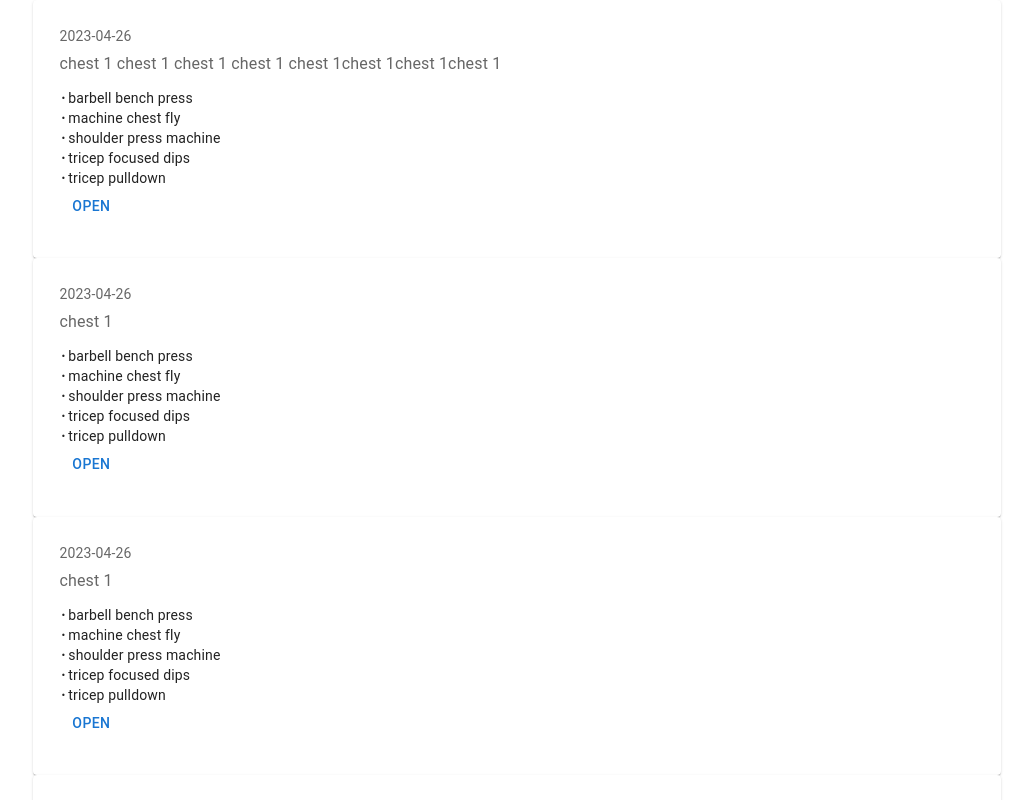
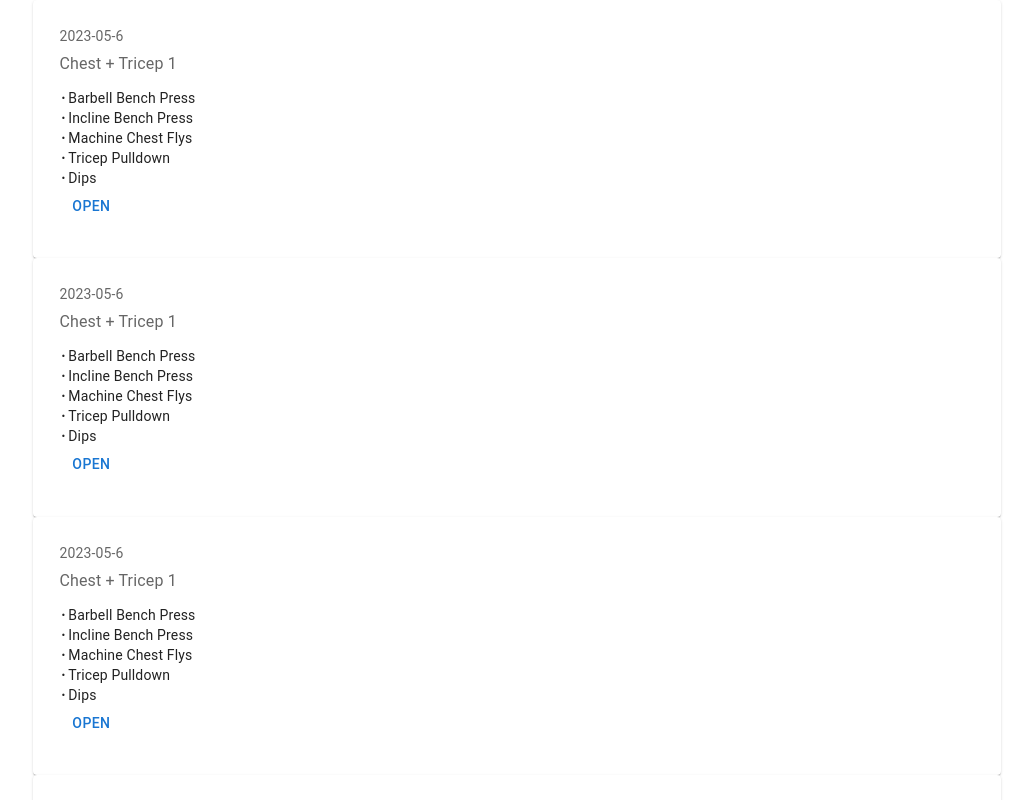
Before and after one commit to henryhhuang/wot, a React (Create React App) app in the folder my-app/: page / in a window 1280 px wide. Shown: the top 800 px of the page, without its empty margins (123-1156 px from the left). Built offline with nearby package versions, Linux system fonts and the light colour scheme.

Commit message:
added more specific mock data

```diff
--- a/my-app/src/Components/ExerciseTable/ExerciseTable.tsx
+++ b/my-app/src/Components/ExerciseTable/ExerciseTable.tsx
@@ -7,10 +7,19 @@ import TableContainer from '@mui/material/TableContainer';
 import TableHead from '@mui/material/TableHead';
 import TableRow from '@mui/material/TableRow';
 import Paper from '@mui/material/Paper';
+import data from "../../mock/exercises.json";
+
 
 type Set = {
     weight: number,
     reps: number
+}
+
+type Exercise = {
+    id: number,
+    workoutId: number,
+    name: string,
+    sets: Set[]
 }
 
 interface Props {
@@ -19,20 +28,20 @@ interface Props {
 }
 
 const ExerciseTable: React.FC<Props> = ( {name, sets} ) => {
-
     return (
         <Paper className="root">
+            {data.map((exercise: Exercise) => (
                 <TableContainer component={Paper}>
                     <Table className="table" size="small">
                         <TableHead>
                             <TableRow>
-                            <TableCell className="tableCell">{name}</TableCell>
+                                <TableCell className="tableCell">{exercise.name}</TableCell>
                                 <TableCell className="tableCell" >Weight</TableCell>
                                 <TableCell className="tableCell" >Reps</TableCell>
                             </TableRow>
                         </TableHead>
                         <TableBody>
-                        {sets.map((set: Set, index: number) => (
+                            {exercise.sets.map((set: Set, index: number) => (
                                 <TableRow
                                 key={'table-' + index}
                                 sx={{ '&:last-child td, &:last-child th': { border: 0 } }}
@@ -47,6 +56,7 @@ const ExerciseTable: React.FC<Props> = ( {name, sets} ) => {
                         </TableBody>
                     </Table>
                 </TableContainer>
+            ))}
         </Paper>
     )
 }
--- a/my-app/src/Components/Exercises/Exercises.tsx
+++ b/my-app/src/Components/Exercises/Exercises.tsx
@@ -1,4 +1,4 @@
-import data from "../../mock/workout.json";
+import data from "../../mock/workouts.json";
 import Grid from "@mui/material/Grid";
 import Box from "@mui/material/Box";
 import Paper from '@mui/material/Paper';
@@ -11,6 +11,14 @@ import React from 'react';
 import Drawer from '@mui/material/Drawer';
 import Button from '@mui/material/Button';
 import ExerciseTable from "../ExerciseTable/ExerciseTable";
+
+
+type Workout = {
+    id: number,
+    name: string,
+    date: string,
+    exercises: string[]
+}
 
 const bull = (
     <Box
@@ -47,7 +55,7 @@ const Exercise: React.FC = () => {
         justifyContent="center"
         alignItems="center"
         >
-            {data.map((workout: any) => (
+            {data.map((workout: Workout) => (
                 <Card sx={{ minWidth: 275, padding:"10px", width:"74%", marginRight:"10vh", marginLeft:"10vh"}}>
                     <CardContent>
                         <Typography sx={{ fontSize: 14 }} color="text.secondary" gutterBottom>
@@ -57,10 +65,10 @@ const Exercise: React.FC = () => {
                         {workout.name}
                         </Typography>
                         <Typography variant="body2">
-                            {workout.exercises.map((exercise: any) => (
+                            {workout.exercises.map((name: string) => (
                             <Typography variant="body2">
                                 {bull}
-                                {exercise.name}
+                                {name}
                             </Typography>
                             ))}
                         </Typography>
@@ -77,7 +85,7 @@ const Exercise: React.FC = () => {
                     sx: { height: "80%" },
                   }}
             >
-                <ExerciseTable name={data[0].exercises[0].name} sets={data[0].exercises[0].sets}/>
+                <ExerciseTable name="placeholder" sets={[{"weight" : 1, "reps": 1}]}/>
             </Drawer>
         </Box>
     )
--- /dev/null
+++ b/my-app/src/mock/exercises.json
@@ -0,0 +1,140 @@
+[
+    {
+        "id": 1,
+        "workoutId": 1,
+        "name": "Machine Chest Flys",
+        "sets" : [
+            {
+                "weight": 100,
+                "reps": 8
+            },
+            {
+                "weight": 100,
+                "reps": 8
+            },
+            {
+                "weight": 100,
+                "reps": 8
+            },
+            {
+                "weight": 100,
+                "reps": 8
+            }
+        ]
+    },
+    {
+        "id": 1,
+        "workoutId": 1,
+        "name": "Machine Chest Flys",
+        "sets" : [
+            {
+                "weight": 100,
+                "reps": 8
+            },
+            {
+                "weight": 100,
+                "reps": 8
+            },
+            {
+                "weight": 100,
+                "reps": 8
+            },
+            {
+                "weight": 100,
+                "reps": 8
+            }
+        ]
+    },
+    {
+        "id": 1,
+        "workoutId": 1,
+        "name": "Machine Chest Flys",
+        "sets" : [
+            {
+                "weight": 100,
+                "reps": 8
+            },
+            {
+                "weight": 100,
+                "reps": 8
+            },
+            {
+                "weight": 100,
+                "reps": 8
+            },
+            {
+                "weight": 100,
+                "reps": 8
+            }
+        ]
+    },
+    {
+        "id": 1,
+        "workoutId": 1,
+        "name": "Machine Chest Flys",
+        "sets" : [
+            {
+                "weight": 100,
+                "reps": 8
+            },
+            {
+                "weight": 100,
+                "reps": 8
+            },
+            {
+                "weight": 100,
+                "reps": 8
+            },
+            {
+                "weight": 100,
+                "reps": 8
+            }
+        ]
+    },
+    {
+        "id": 1,
+        "workoutId": 1,
+        "name": "Machine Chest Flys",
+        "sets" : [
+            {
+                "weight": 100,
+                "reps": 8
+            },
+            {
+                "weight": 100,
+                "reps": 8
+            },
+            {
+                "weight": 100,
+                "reps": 8
+            },
+            {
+                "weight": 100,
+                "reps": 8
+            }
+        ]
+    },
+    {
+        "id": 1,
+        "workoutId": 1,
+        "name": "Machine Chest Flys",
+        "sets" : [
+            {
+                "weight": 100,
+                "reps": 8
+            },
+            {
+                "weight": 100,
+                "reps": 8
+            },
+            {
+                "weight": 100,
+                "reps": 8
+            },
+            {
+                "weight": 100,
+                "reps": 8
+            }
+        ]
+    }
+]
--- /dev/null
+++ b/my-app/src/mock/workouts.json
@@ -0,0 +1,44 @@
+[
+    {
+        "id": 1,
+        "name": "Chest + Tricep 1",
+        "date": "2023-05-6",
+        "exercises": ["Barbell Bench Press", "Incline Bench Press", "Machine Chest Flys", "Tricep Pulldown", "Dips"]
+    },
+    {
+        "id": 2,
+        "name": "Chest + Tricep 1",
+        "date": "2023-05-6",
+        "exercises": ["Barbell Bench Press", "Incline Bench Press", "Machine Chest Flys", "Tricep Pulldown", "Dips"]
+    },
+    {
+        "id": 3,
+        "name": "Chest + Tricep 1",
+        "date": "2023-05-6",
+        "exercises": ["Barbell Bench Press", "Incline Bench Press", "Machine Chest Flys", "Tricep Pulldown", "Dips"]
+    },
+    {
+        "id": 4,
+        "name": "Chest + Tricep 1",
+        "date": "2023-05-6",
+        "exercises": ["Barbell Bench Press", "Incline Bench Press", "Machine Chest Flys", "Tricep Pulldown", "Dips"]
+    },
+    {
+        "id": 5,
+        "name": "Chest + Tricep 1",
+        "date": "2023-05-6",
+        "exercises": ["Barbell Bench Press", "Incline Bench Press", "Machine Chest Flys", "Tricep Pulldown", "Dips"]
+    },
+    {
+        "id": 6,
+        "name": "Chest + Tricep 1",
+        "date": "2023-05-6",
+        "exercises": ["Barbell Bench Press", "Incline Bench Press", "Machine Chest Flys", "Tricep Pulldown", "Dips"]
+    },
+    {
+        "id": 7,
+        "name": "Chest + Tricep 1",
+        "date": "2023-05-6",
+        "exercises": ["Barbell Bench Press", "Incline Bench Press", "Machine Chest Flys", "Tricep Pulldown", "Dips"]
+    }
+]
```
Lines whose indentation alone changed are shown as unchanged.
